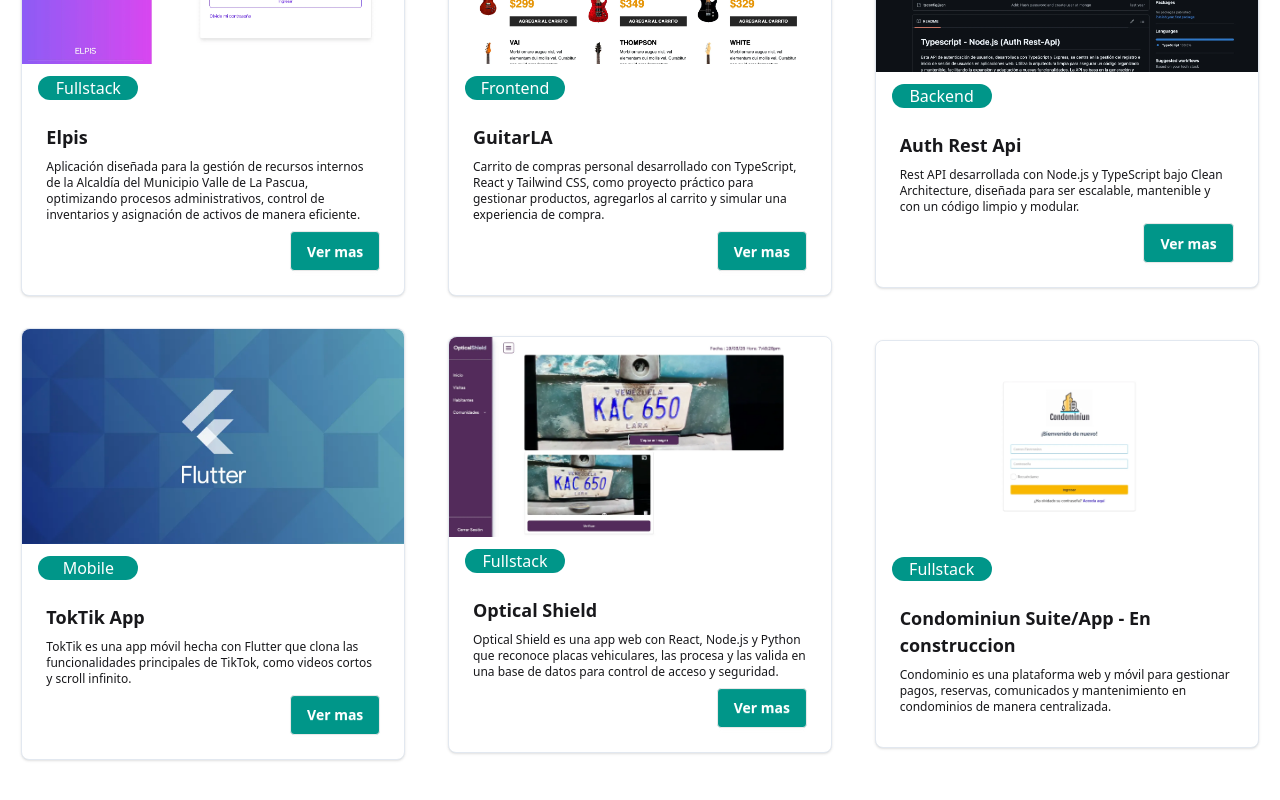
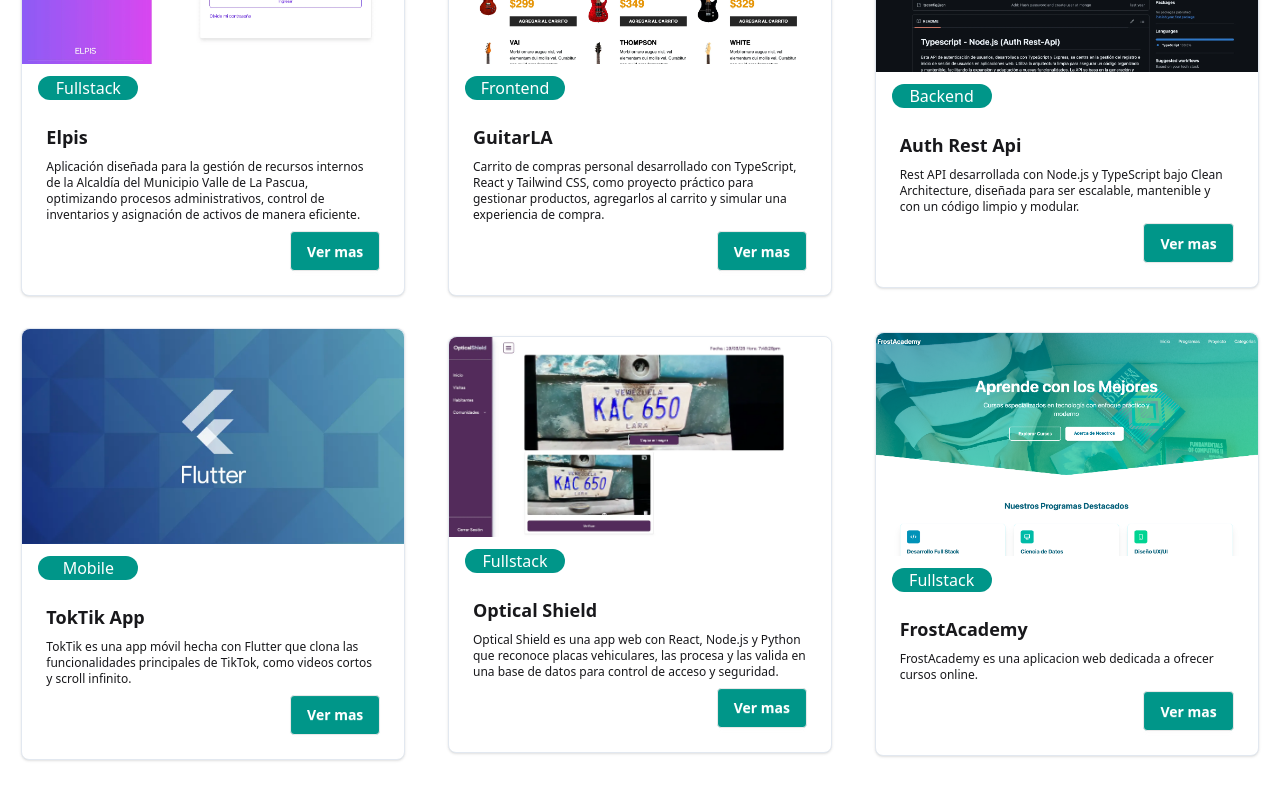
Before and after one commit to pedroj4567/portfolio-web, a React (Vite) app: page / in a window 1280 px wide. Shown: the part 2534-3334 px from the top of the page. Built offline with nearby package versions, Linux system fonts and the light colour scheme.

Commit message:
Add: New project

```diff
--- a/src/data/data.ts
+++ b/src/data/data.ts
@@ -269,11 +269,11 @@
   },
   {
     id: 5,
-    title: "Condominiun Suite/App - En construccion",
+    title: "FrostAcademy",
     tag: "Fullstack",
     caption:
-      "Condominio es una plataforma web y móvil para gestionar pagos, reservas, comunicados y mantenimiento en condominios de manera centralizada. ",
-    link: "",
-    image: "./Condominiun.webp",
+      "FrostAcademy es una aplicacion web dedicada a ofrecer cursos online. ",
+    link: "https://frostacademy.netlify.app/",
+    image: "./frostAcademy.webp",
   },
 ];
```
Also changed, not shown: public/frostAcademy.webp (added).
